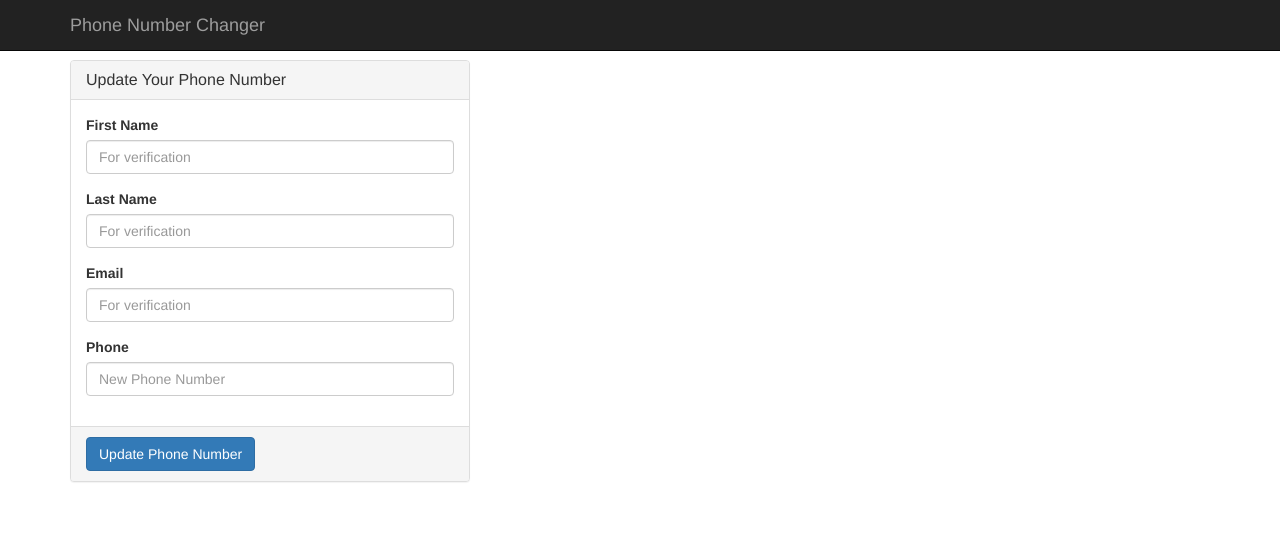
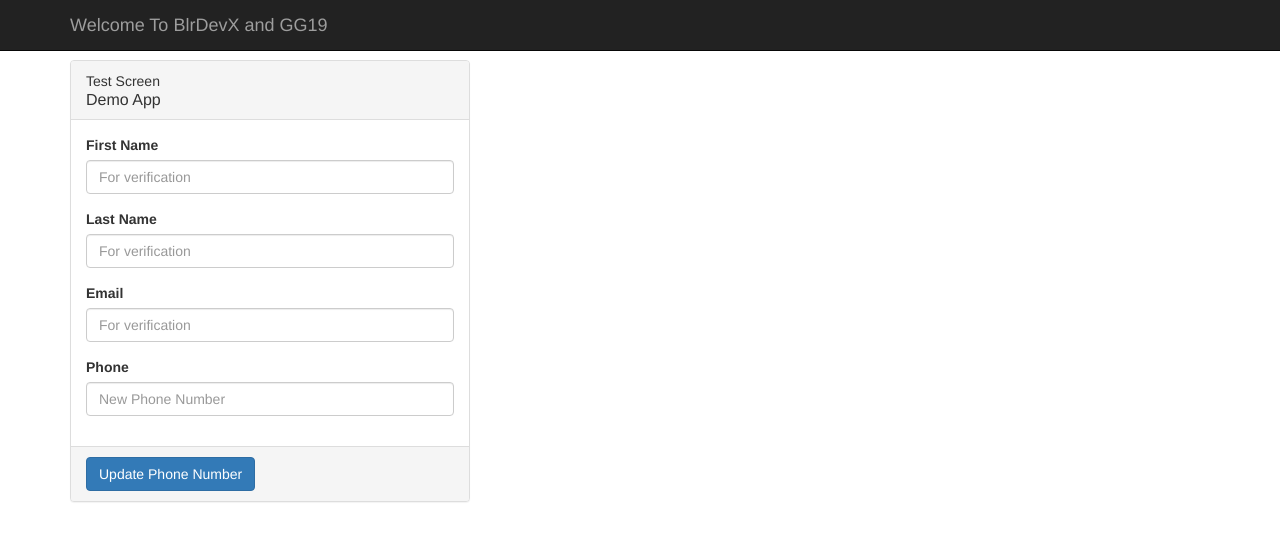
Before and after one commit to Ashish-Dev-Org/heroku-phone-change, a website: page public/index.html in a window 1280 px wide. Drawn offline with nearby package versions, Linux system fonts and the light colour scheme.

Commit message:
Change header

```diff
--- a/public/index.html
+++ b/public/index.html
@@ -67,7 +67,7 @@
     <nav class="navbar navbar-inverse navbar-fixed-top">
         <div class="container">
             <div class="navbar-header">
-                <a class="navbar-brand" href="/">Phone Number Changer</a>
+                <a class="navbar-brand" href="/">Welcome To BlrDevX and GG19</a>
             </div>
         </div>
     </nav>
@@ -76,7 +76,8 @@
         <form id="phoneChangerForm" action="/update" method="post" style="width: 400px">
             <div class="panel panel-default">
                 <div class="panel-heading">
-                    <h3 class="panel-title">Update Your Phone Number</h3>
+                    Test Screen
+                    <h3 class="panel-title">Demo App</h3>
                 </div>
                 <div class="panel-body">
                     <div class="form-group">
```
